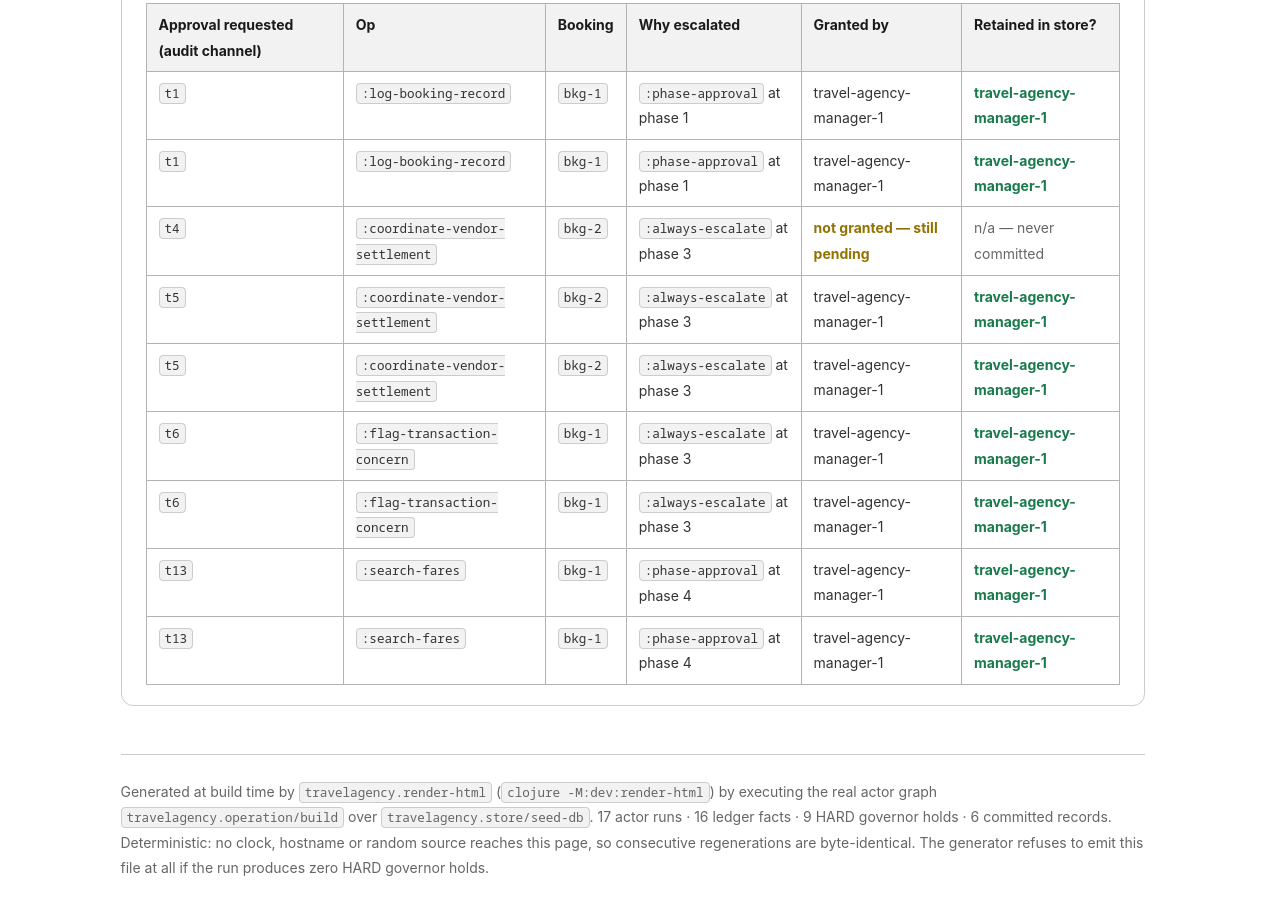
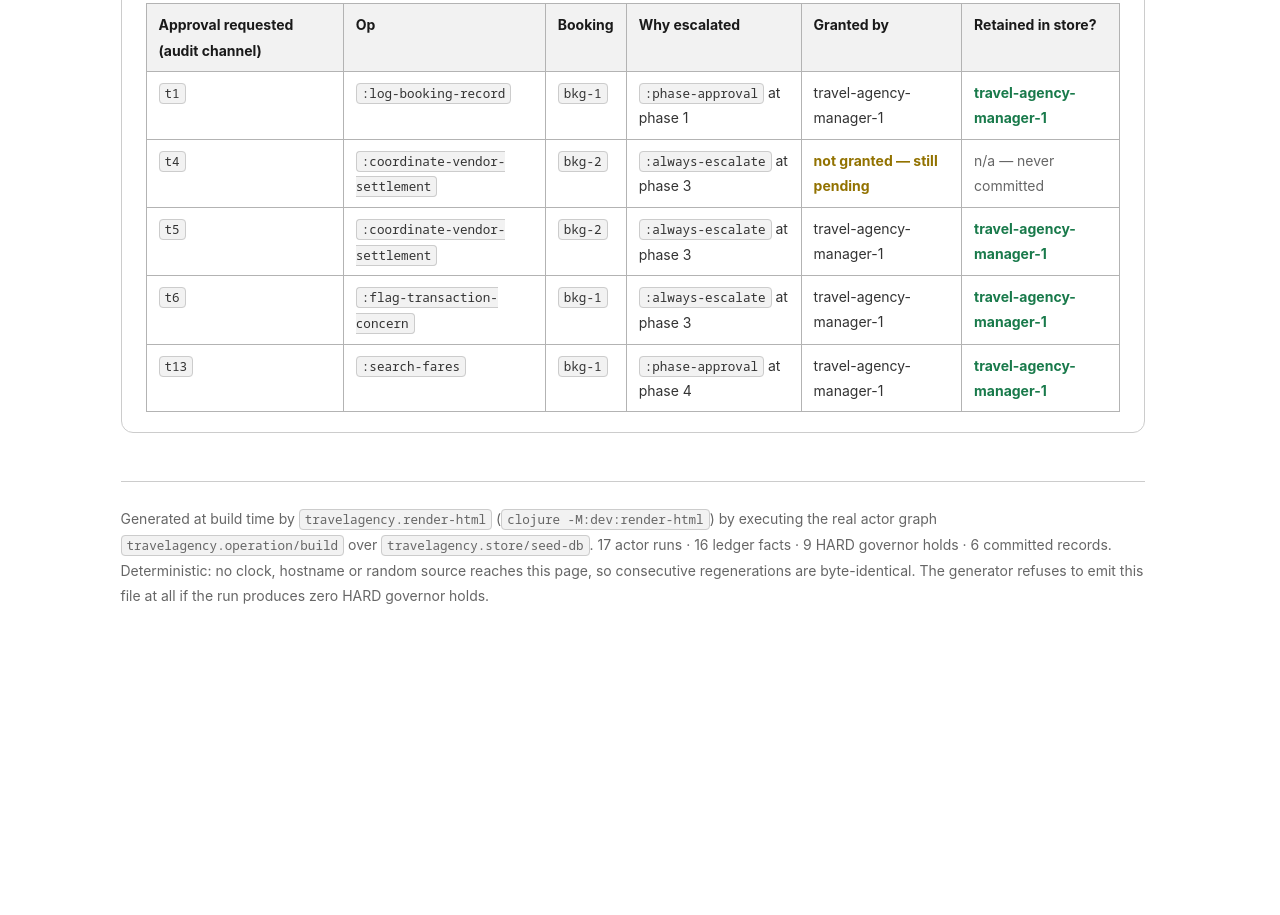
Before and after one commit to cloud-itonami/cloud-itonami-isic-7911, a plain HTML site: page docs/samples/operator-console.html in a window 1280 px wide. Shown: the part 7612-8527 px from the top of the page. After the commit the page ends 8300 px from the top, so only its background shows below. Drawn offline with Linux system fonts and the light colour scheme.

Commit message:
render-html: stop double-counting the audit of a resumed run
The audit channel is declared `{:reducer into}`, and `langgraph.graph/run*`
with `{:resume? true}` replays from the checkpoint, so the resumed run's
state already carries every pre-interrupt fact. `run-step!` was concat'ing
the interrupted run's audit onto the resumed run's, which reported each
`:approval-requested` twice -- the disclosure table listed t1, t5, t6 and
t13 as two approval requests each when exactly one was made. The only row
that was not doubled was t4, the escalation deliberately left pending,
because it never resumed.

Measured before changing anything: for a resumed thread, r1's audit is
[:advisor-proposal :approval-requested] and r2's is
[:advisor-proposal :approval-requested :approval-granted :committed] -- r2
is a strict superset in the same order. So the fix is to read the FINAL
state's audit rather than to stitch two runs together.

No hold, ledger, or commit count changes (9 HARD holds, 16 ledger facts,
6 committed records); this only removes phantom approval requests.

Co-Authored-By: Claude Opus 5 (1M context) <noreply@anthropic.com>

```diff
--- a/docs/samples/operator-console.html
+++ b/docs/samples/operator-console.html
@@ -2614,13 +2614,9 @@ img,svg { max-width: 100%; height: auto; }</style></head><body>
       <thead><tr><th>Approval requested (audit channel)</th><th>Op</th><th>Booking</th><th>Why escalated</th><th>Granted by</th><th>Retained in store?</th></tr></thead>
       <tbody>
         <tr><td><code>t1</code></td><td><code>:log-booking-record</code></td><td><code>bkg-1</code></td><td><code>:phase-approval</code> at phase 1</td><td>travel-agency-manager-1</td><td><span class="ok">travel-agency-manager-1</span></td></tr>
-        <tr><td><code>t1</code></td><td><code>:log-booking-record</code></td><td><code>bkg-1</code></td><td><code>:phase-approval</code> at phase 1</td><td>travel-agency-manager-1</td><td><span class="ok">travel-agency-manager-1</span></td></tr>
         <tr><td><code>t4</code></td><td><code>:coordinate-vendor-settlement</code></td><td><code>bkg-2</code></td><td><code>:always-escalate</code> at phase 3</td><td><span class="warn">not granted — still pending</span></td><td><span class="muted">n/a — never committed</span></td></tr>
         <tr><td><code>t5</code></td><td><code>:coordinate-vendor-settlement</code></td><td><code>bkg-2</code></td><td><code>:always-escalate</code> at phase 3</td><td>travel-agency-manager-1</td><td><span class="ok">travel-agency-manager-1</span></td></tr>
-        <tr><td><code>t5</code></td><td><code>:coordinate-vendor-settlement</code></td><td><code>bkg-2</code></td><td><code>:always-escalate</code> at phase 3</td><td>travel-agency-manager-1</td><td><span class="ok">travel-agency-manager-1</span></td></tr>
         <tr><td><code>t6</code></td><td><code>:flag-transaction-concern</code></td><td><code>bkg-1</code></td><td><code>:always-escalate</code> at phase 3</td><td>travel-agency-manager-1</td><td><span class="ok">travel-agency-manager-1</span></td></tr>
-        <tr><td><code>t6</code></td><td><code>:flag-transaction-concern</code></td><td><code>bkg-1</code></td><td><code>:always-escalate</code> at phase 3</td><td>travel-agency-manager-1</td><td><span class="ok">travel-agency-manager-1</span></td></tr>
-        <tr><td><code>t13</code></td><td><code>:search-fares</code></td><td><code>bkg-1</code></td><td><code>:phase-approval</code> at phase 4</td><td>travel-agency-manager-1</td><td><span class="ok">travel-agency-manager-1</span></td></tr>
         <tr><td><code>t13</code></td><td><code>:search-fares</code></td><td><code>bkg-1</code></td><td><code>:phase-approval</code> at phase 4</td><td>travel-agency-manager-1</td><td><span class="ok">travel-agency-manager-1</span></td></tr>
       </tbody>
     </table>
```
Also changed, not shown: 1 other file.
